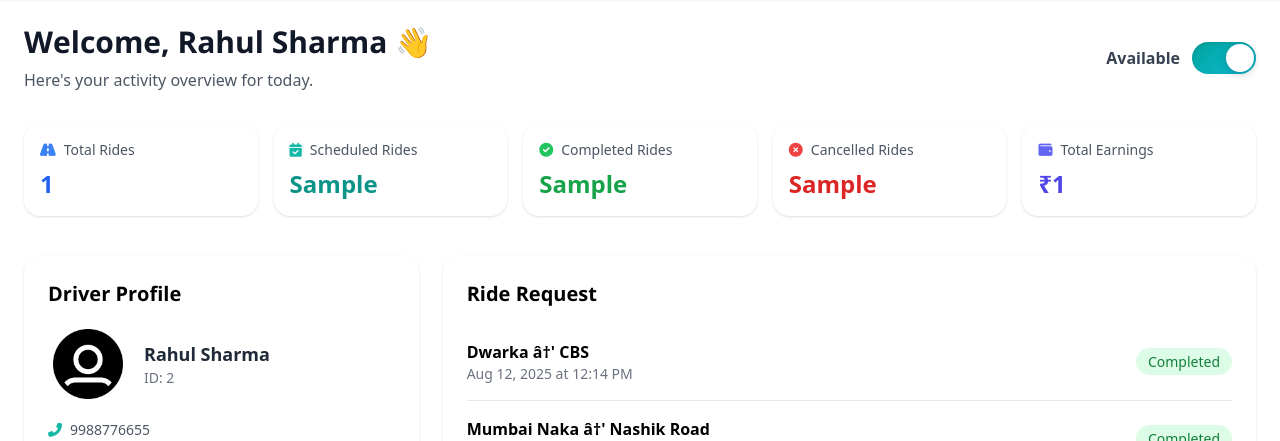
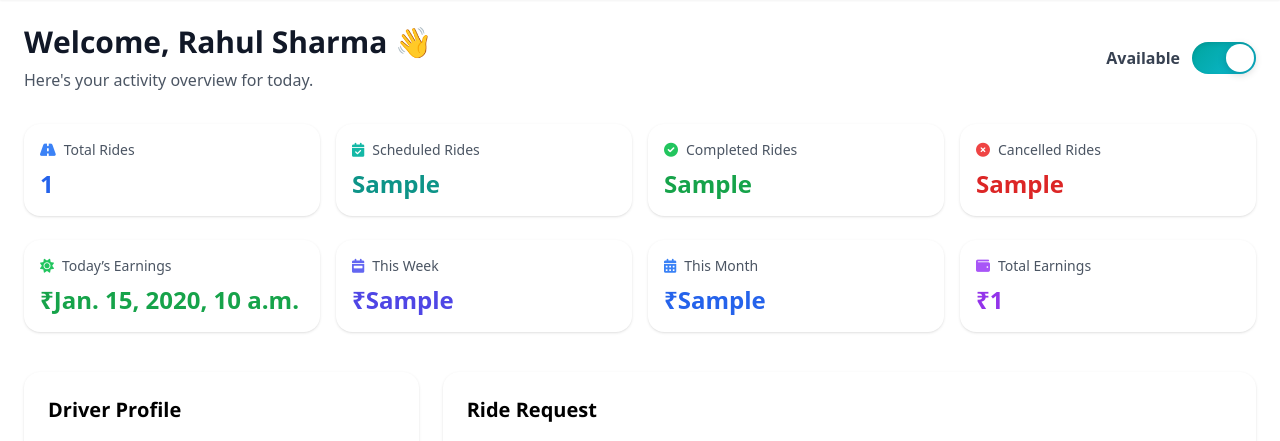
Before and after one commit to saifpatel9/DropMe, a Django app: template driver/templates/driver/driver_homepage.html in a window 1280 px wide. Shown: the part 72-513 px from the top of the page. Run offline with Django 5.2, Linux system fonts and the light colour scheme; data comes from the database, SQL or seed files in the repository; tables that the repository leaves empty hold one stand-in row (values such as "Sample post"); the template is opened without the code that fills it: values that come from a table or form of the project are taken from there, most other values are stand-ins (such as "Sample title", 1, 10 or a date in 2020); some libraries are stand-ins or nearby versions.

Commit message:
driver: dashboard layout split into ride stats row + earnings row; add earnings_today/week/month/total to context; reuse earnings styling

```diff
--- a/driver/templates/driver/driver_homepage.html
+++ b/driver/templates/driver/driver_homepage.html
@@ -203,8 +203,8 @@
     </div>
   </div>
 
-  <!-- Stats Cards -->
-  <div class="grid grid-cols-1 sm:grid-cols-2 md:grid-cols-3 lg:grid-cols-5 gap-4 mb-10">
+  <!-- Row 1: Ride Stats Only -->
+  <div class="grid grid-cols-1 sm:grid-cols-2 md:grid-cols-4 gap-4 mb-6">
     <div class="bg-white p-4 rounded-2xl shadow card-hover">
       <h3 class="text-gray-600 mb-2 flex items-center text-sm"><i class="fas fa-road mr-2 text-blue-500"></i>Total Rides</h3>
       <p class="text-2xl font-bold text-blue-600">{{ total_rides }}</p>
@@ -221,10 +221,25 @@
       <h3 class="text-gray-600 mb-2 flex items-center text-sm"><i class="fas fa-times-circle mr-2 text-red-500"></i>Cancelled Rides</h3>
       <p class="text-2xl font-bold text-red-600">{{ cancelled_rides }}</p>
     </div>
-    <!-- New Total Earnings Card -->
+  </div>
+
+  <!-- Row 2: Earnings Cards (reusing styles similar to earnings page) -->
+  <div class="grid grid-cols-1 sm:grid-cols-2 md:grid-cols-4 gap-4 mb-10">
     <div class="bg-white p-4 rounded-2xl shadow card-hover">
-      <h3 class="text-gray-600 mb-2 flex items-center text-sm"><i class="fas fa-wallet mr-2 text-indigo-500"></i>Total Earnings</h3>
-      <p class="text-2xl font-bold text-indigo-600">₹{{ total_earnings }}</p>
+      <h3 class="text-gray-600 mb-2 flex items-center text-sm"><i class="fas fa-sun mr-2 text-green-500"></i>Today’s Earnings</h3>
+      <p class="text-2xl font-bold text-green-600">₹{{ earnings_today }}</p>
+    </div>
+    <div class="bg-white p-4 rounded-2xl shadow card-hover">
+      <h3 class="text-gray-600 mb-2 flex items-center text-sm"><i class="fas fa-calendar-week mr-2 text-indigo-500"></i>This Week</h3>
+      <p class="text-2xl font-bold text-indigo-600">₹{{ earnings_week }}</p>
+    </div>
+    <div class="bg-white p-4 rounded-2xl shadow card-hover">
+      <h3 class="text-gray-600 mb-2 flex items-center text-sm"><i class="fas fa-calendar-alt mr-2 text-blue-500"></i>This Month</h3>
+      <p class="text-2xl font-bold text-blue-600">₹{{ earnings_month }}</p>
+    </div>
+    <div class="bg-white p-4 rounded-2xl shadow card-hover">
+      <h3 class="text-gray-600 mb-2 flex items-center text-sm"><i class="fas fa-wallet mr-2 text-purple-500"></i>Total Earnings</h3>
+      <p class="text-2xl font-bold text-purple-600">₹{{ total_earnings }}</p>
     </div>
   </div>
 
```
Also changed, not shown: driver/views.py (+30 -3 lines).
